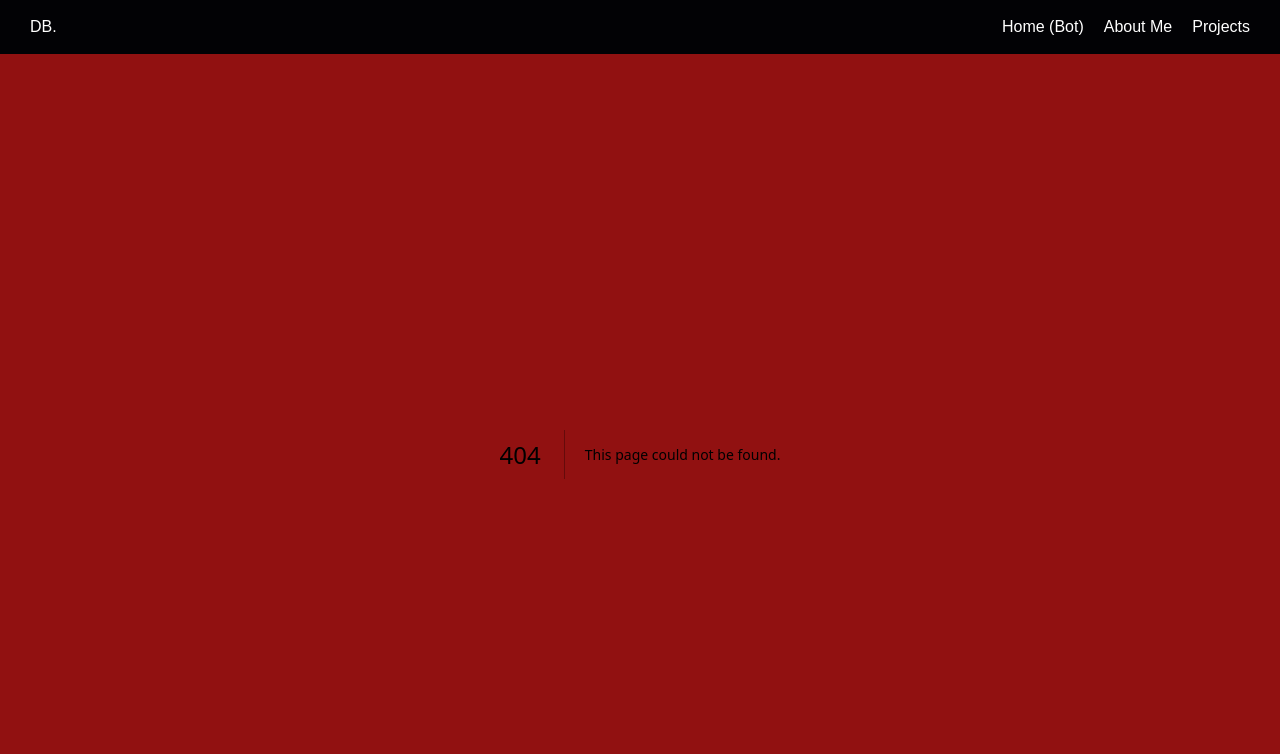
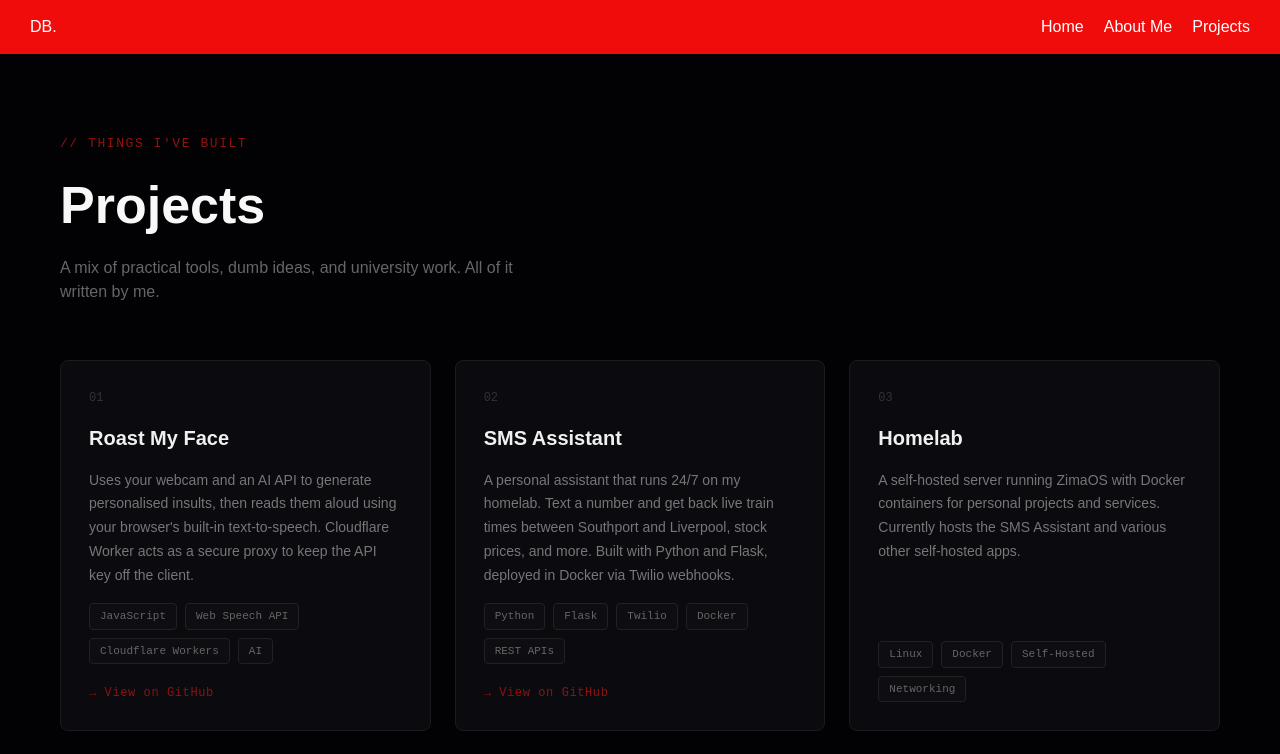
Before and after one commit to DanielsBunka/danielsbunka.com, a Next.js app: page /projects in a window 1280 px wide. Before the commit this address had no page. Shown: the top 754 px of the page. Built offline with nearby package versions, Linux system fonts and the light colour scheme.

Commit message:
Add projects page

```diff
--- a/app/layout.tsx
+++ b/app/layout.tsx
@@ -18,7 +18,7 @@ export default function RootLayout({
 
         {/* --- YOUR GLOBAL NAVBAR --- */}
         <nav style={{
-          backgroundColor: '#020205',
+          backgroundColor: '#f10c0c',
           color: 'white',
           padding: '15px 30px',
           display: 'flex',
@@ -28,7 +28,8 @@ export default function RootLayout({
           <h2 style={{ margin: 0 }}>DB.</h2>
           <div style={{ display: 'flex', gap: '20px' }}>
             {/* We use <Link> instead of <a> so the page doesn't blink when loading */}
-            <Link href="/" style={{ color: 'white', textDecoration: 'none' }}>Home (Bot)</Link>
+            <Link href="/" style={{ color: 'white', textDecoration: 'none' }}>Home
+            </Link>
             <Link href="/about" style={{ color: 'white', textDecoration: 'none' }}>About Me</Link>
             <Link href="/projects" style={{ color: 'white', textDecoration: 'none' }}>Projects</Link>
           </div>
--- a/app/page.tsx
+++ b/app/page.tsx
@@ -1,3 +1,4 @@
+// npm run dev to start the website
 "use client"; // Needed whenever you use useState or any browser interactivity
 
 import { useState } from "react"; // useState is how React remembers things on screen
@@ -42,7 +43,7 @@ export default function Home() {
 
   return (
     <main style={{
-      backgroundColor: "#020205",
+      backgroundColor: "#000000",
       minHeight: "100vh",
       color: "#f0f0f0",
       fontFamily: "'DM Sans', sans-serif",
@@ -53,8 +54,8 @@ export default function Home() {
 
         <p style={{
           fontFamily: "monospace",
-          fontSize: "13px",
-          color: "#911111",
+          fontSize: "15px",
+          color: "#ffffff",
           letterSpacing: "0.12em",
           textTransform: "uppercase",
           marginBottom: "16px",
@@ -78,7 +79,7 @@ export default function Home() {
           maxWidth: "500px",
           marginBottom: "36px",
         }}>
-          Building things with <span style={{ color: "#c0c0c0" }}>Python, Next.js</span> & a homelab that never sleeps.
+          Building things with <span style={{ color: "#f80606" }}>Python, Next.js</span> & a homelab that never sleeps.
         </p>
 
         {/* CTA Buttons */}
@@ -161,6 +162,8 @@ export default function Home() {
               {skill.name}
             </span>
           ))}
+
+
         </div>
       </section>
 
--- /dev/null
+++ b/app/projects/page.tsx
@@ -0,0 +1,191 @@
+// app/projects/page.tsx
+
+// No "use client" needed here — this page has no interactivity,
+// so it can be a plain server component. Simpler = better.
+
+// ─────────────────────────────────────────────
+// YOUR PROJECTS DATA
+// To add a new project: copy one object, paste it, fill it in.
+// The page updates automatically — you never touch the JSX below.
+// ─────────────────────────────────────────────
+const projects = [
+  {
+    title: "Roast My Face",
+    description:
+      "Uses your webcam and an AI API to generate personalised insults, then reads them aloud using your browser's built-in text-to-speech. Cloudflare Worker acts as a secure proxy to keep the API key off the client.",
+    tags: ["JavaScript", "Web Speech API", "Cloudflare Workers", "AI"],
+    github: "https://github.com/DanielsBunka/roast-my-face",
+    accent: "#911111",
+  },
+  {
+    title: "SMS Assistant",
+    description:
+      "A personal assistant that runs 24/7 on my homelab. Text a number and get back live train times between Southport and Liverpool, stock prices, and more. Built with Python and Flask, deployed in Docker via Twilio webhooks.",
+    tags: ["Python", "Flask", "Twilio", "Docker", "REST APIs"],
+    github: "https://github.com/DanielsBunka/sms-assistant",
+    accent: "#911111",
+  },
+  {
+    title: "Homelab",
+    description:
+      "A self-hosted server running ZimaOS with Docker containers for personal projects and services. Currently hosts the SMS Assistant and various other self-hosted apps.",
+    tags: ["Linux", "Docker", "Self-Hosted", "Networking"],
+    github: null, // no repo for this one
+    accent: "#911111",
+  },
+  {
+    title: "University Study Planner",
+    description:
+      "A web app built for a university web development assignment. Includes an interactive calendar with task tracking, a weighted grade calculator with progress bar, and a Pomodoro concentration timer with audio.",
+    tags: ["JavaScript", "HTML", "CSS"],
+    github: null,
+    accent: "#911111",
+  },
+];
+
+export default function ProjectsPage() {
+  return (
+    <main
+      style={{
+        backgroundColor: "#020205",
+        minHeight: "100vh",
+        color: "#f0f0f0",
+        padding: "80px 60px",
+        fontFamily: "sans-serif",
+      }}
+    >
+      {/* ── PAGE HEADER ── */}
+      <p
+        style={{
+          fontFamily: "monospace",
+          fontSize: "13px",
+          color: "#911111",
+          letterSpacing: "0.12em",
+          textTransform: "uppercase",
+          marginBottom: "12px",
+        }}
+      >
+        // things i&apos;ve built
+      </p>
+
+      <h1
+        style={{
+          fontSize: "clamp(32px, 5vw, 52px)",
+          fontWeight: 600,
+          margin: "0 0 12px",
+          color: "#f8f8f8",
+        }}
+      >
+        Projects
+      </h1>
+
+      <p style={{ color: "#666", fontSize: "16px", marginBottom: "56px", maxWidth: "480px" }}>
+        A mix of practical tools, dumb ideas, and university work. All of it written by me.
+      </p>
+
+      {/* ── PROJECT CARDS ──
+          .map() loops over the projects array above.
+          For each project object, it returns a card.
+          'key' is required — React uses it to track each card.
+          'index' is the position in the array (0, 1, 2...) — used for the number. */}
+      <div
+        style={{
+          display: "grid",
+          gridTemplateColumns: "repeat(auto-fit, minmax(300px, 1fr))",
+          gap: "24px",
+        }}
+      >
+        {projects.map((project, index) => (
+          <div
+            key={project.title}
+            style={{
+              backgroundColor: "#0a0a0f",
+              border: "1px solid #1a1a1f",
+              borderRadius: "8px",
+              padding: "28px",
+              display: "flex",
+              flexDirection: "column",
+              gap: "16px",
+            }}
+          >
+            {/* Project number */}
+            <span
+              style={{
+                fontFamily: "monospace",
+                fontSize: "12px",
+                color: "#333",
+              }}
+            >
+              {String(index + 1).padStart(2, "0")} {/* Turns 1 into "01", 2 into "02" etc */}
+            </span>
+
+            {/* Title */}
+            <h2
+              style={{
+                margin: 0,
+                fontSize: "20px",
+                fontWeight: 600,
+                color: "#f0f0f0",
+              }}
+            >
+              {project.title}
+            </h2>
+
+            {/* Description */}
+            <p
+              style={{
+                margin: 0,
+                fontSize: "14px",
+                color: "#777",
+                lineHeight: 1.7,
+                flexGrow: 1, // pushes the tags + button to the bottom of the card
+              }}
+            >
+              {project.description}
+            </p>
+
+            {/* Tech tags — another .map() inside the first one */}
+            <div style={{ display: "flex", flexWrap: "wrap", gap: "8px" }}>
+              {project.tags.map((tag) => (
+                <span
+                  key={tag}
+                  style={{
+                    fontFamily: "monospace",
+                    fontSize: "11px",
+                    padding: "4px 10px",
+                    borderRadius: "4px",
+                    border: "1px solid #222",
+                    color: "#666",
+                    backgroundColor: "#0d0d12",
+                  }}
+                >
+                  {tag}
+                </span>
+              ))}
+            </div>
+
+            {/* GitHub link — only shows if the project has one */}
+            {project.github && (
+              <a
+                href={project.github}
+                target="_blank"
+                rel="noopener noreferrer"
+                style={{
+                  display: "inline-block",
+                  marginTop: "4px",
+                  fontFamily: "monospace",
+                  fontSize: "12px",
+                  color: "#911111",
+                  textDecoration: "none",
+                  letterSpacing: "0.05em",
+                }}
+              >
+                → View on GitHub
+              </a>
+            )}
+          </div>
+        ))}
+      </div>
+    </main>
+  );
+}
```
